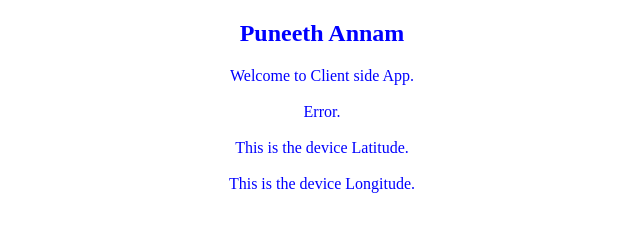
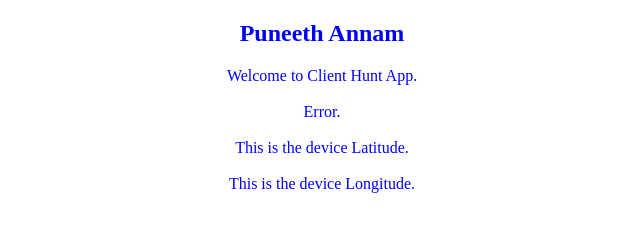
Before and after one commit to Puneeth159/pa-client-hunt, a website: page index.html in a window 1280 px wide. Shown: the full height of the page, 318-958 px from the left. Drawn offline with Linux system fonts and the light colour scheme.

Commit message:
Updated index.html

```diff
--- a/index.html
+++ b/index.html
@@ -9,7 +9,7 @@
         <article class="name">
             <h1>Puneeth Annam</h1>
 
-            <div id="location">Welcome to <span id="locationAnswer">Client side App.</span></div>
+            <div id="location">Welcome to <span id="locationAnswer">Client Hunt App.</span></div>
             <br/>
 
             <div id="error-message">Error.</div>
```
